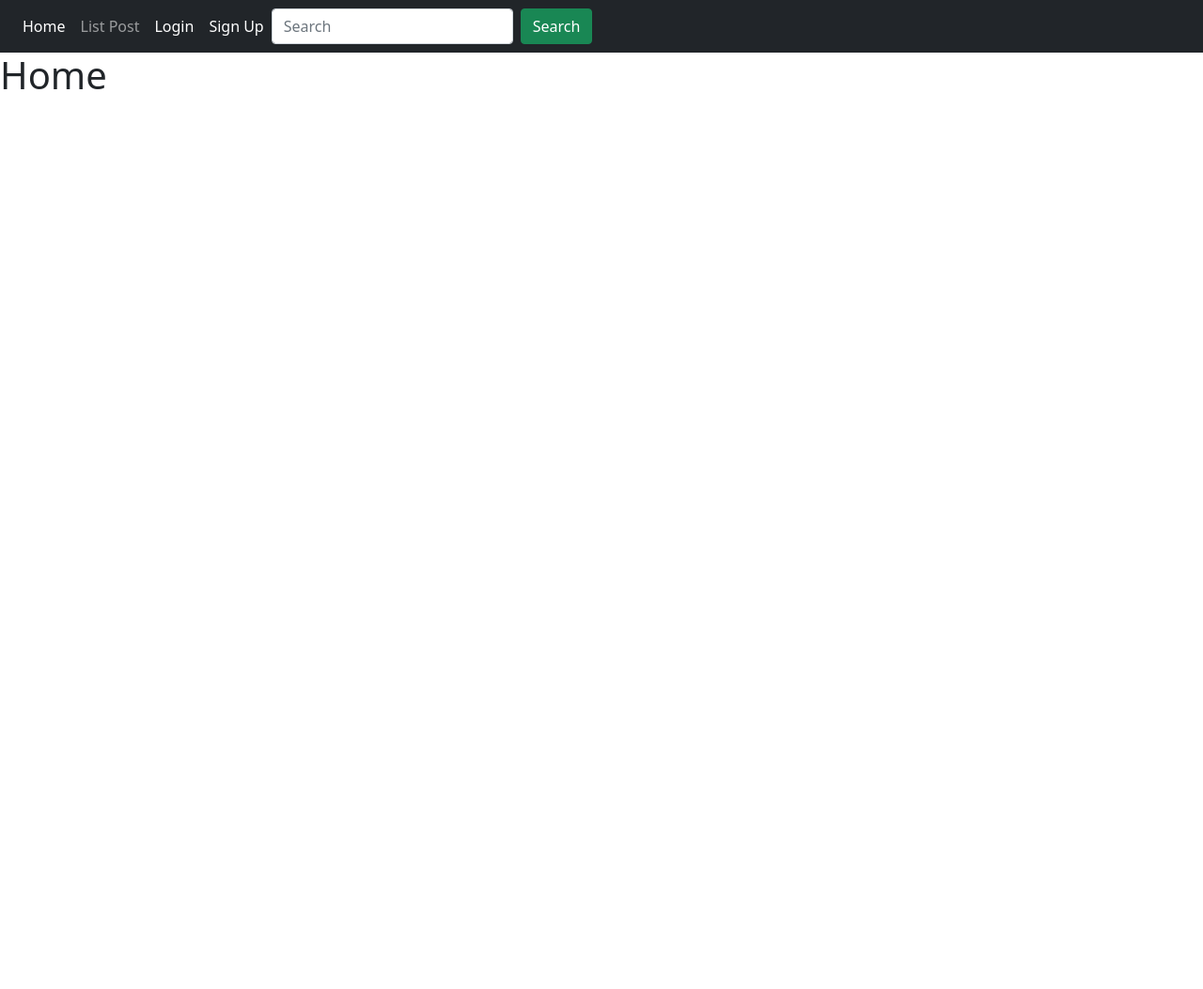
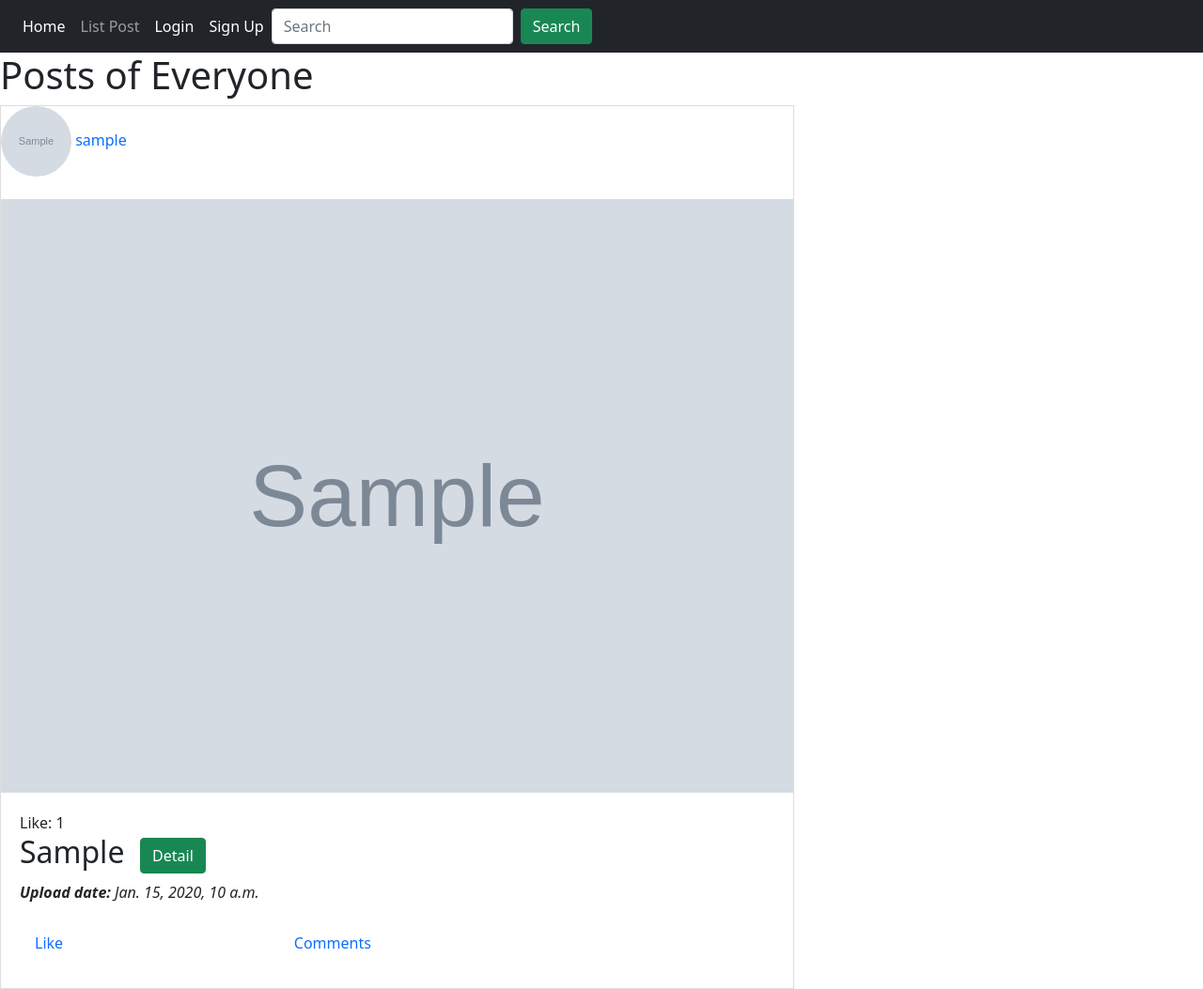
Before and after one commit to okthichiatay77/ProfileSocial, a Django app: page / in a window 1280 px wide. Shown: the whole page at 94% size. Before the commit the page ends 95 px from the top, so only its background shows below. Run offline with Django 4.2, Linux system fonts and the light colour scheme; tables that the repository leaves empty hold one stand-in row (values such as "Sample post"); grey boxes marked "Sample" are stand-in pictures; some libraries are stand-ins or nearby versions.

Commit message:
this is demo

```diff
--- a/posts/admin.py
+++ b/posts/admin.py
@@ -5,3 +5,4 @@ from .models import *
 
 admin.site.register(Post)
 admin.site.register(Like)
+admin.site.register(Comment)
--- a/posts/models.py
+++ b/posts/models.py
@@ -9,8 +9,15 @@ class Post(models.Model):
     upload_date = models.DateTimeField(auto_now_add=True)
     update_date = models.DateTimeField(auto_now=True)
 
+
     class Meta:
         ordering = ['-upload_date',]
+
+    def count_liked(self):
+        return self.liked_post.count()
+
+    def count_comments(self):
+        return self.post_comment.count()
 
 class Like(models.Model):
     post = models.ForeignKey(Post, on_delete=models.CASCADE, related_name='liked_post')
@@ -19,3 +26,10 @@ class Like(models.Model):
 
     def __str__(self):
         return "{} : {}".format(self.user, self.post)
+
+
+class Comment(models.Model):
+    post = models.ForeignKey(Post, on_delete=models.CASCADE, related_name='post_comment')
+    user = models.ForeignKey(User, on_delete=models.CASCADE, related_name='user_comment')
+    content = models.CharField(max_length=2000)
+    date_created = models.DateTimeField(auto_now_add=True)
--- a/posts/templates/posts/home.html
+++ b/posts/templates/posts/home.html
@@ -6,5 +6,45 @@
 {% endblock %}
 
 {% block content %}
-    <h1>Home</h1>
+    <h1>Posts of Everyone</h1>
+<div class="row">
+    <div class="col-sm-8">
+        {% for post in posts %}
+            <div style="border: 1px solid #ddd">
+                <div>
+                    {% if post.author.user_profile.profile_pic %}
+                        <img src="/media/{{ post.author.user_profile.profile_pic }}" width="75px" height="75px" class="rounded-circle">
+                        <a style="text-decoration: none;" href="{% url 'accounts:user' username=post.author %}">{{ post.author }}</a>
+                    {% else %}
+                        <img src="/media/profile_pics/m.jpg" width="75px" height="75px" class="rounded-circle">
+                        <a style="text-decoration: none;" href="{% url 'accounts:user' username=post.author %}">{{ post.author }}</a>
+                    {% endif %}
+                    <br>
+                </div>
+                <br>
+                <img src="/media/{{ post.image }}" width=" 100%">
+                <div style="padding: 20px;">
+                    Like: {{ post.count_liked }}
+                    <h2>{{ post.caption }}&nbsp;&nbsp;<a href="{% url 'posts:detail_post' pk=post.pk %}"><button class="btn btn-success">Detail</button></a></h2>
+                    <i><strong>Upload date:</strong> {{ post.upload_date }}</i>
+                    <div class="row">
+                        <div class="col-sm-4">
+                            {% if post.pk in liked_post_list %}
+                                <a class="nav-link" href="{% url 'posts:unliked' pk=post.pk %}" target="_parent"><i class="fa-solid fa-thumbs-down" style="font-size: 36px;"></i>UnLike</a>
+                            {% else %}
+                                <a class="nav-link" href="{% url 'posts:liked' pk=post.pk %}" target="_parent"><i class="fa-solid fa-thumbs-up" style="font-size: 36px;"></i>Like</a>
+                            {% endif %}
+                        </div>
+                        <div class="col-sm-4">
+                            <a class="col-sm-9 nav-link"><i class="fa-solid fa-comments" style="font-size: 36px;
+                               text-decoration: none;"></i>Comments</a>
+                        </div>
+                    </div>
+
+
+                </div>
+            </div>
+        {% endfor %}
+    </div>
+</div>
 {% endblock %}
--- a/posts/urls.py
+++ b/posts/urls.py
@@ -8,4 +8,5 @@ urlpatterns = [
     path('list_post/', list_post, name='list_post'),
     path('liked/<int:pk>/', liked, name='liked'),
     path('unliked/<int:pk>/', unliked, name='unliked'),
+    path('detail/<int:pk>/', detail_post, name='detail_post'),
 ]
--- a/posts/views.py
+++ b/posts/views.py
@@ -4,13 +4,15 @@ from .models import Post
 from django.http import HttpResponseRedirect
 from django.contrib.auth.models import User
 # Create your views here.
-from .models import Post, Like
+from .models import Post, Like, Comment
 from django.contrib.auth.decorators import login_required
 from accounts.models import Follow, UserProfile
+from .forms import CommentForm
 
 
 def home(request):
-    return render(request, 'posts/home.html')
+    posts = Post.objects.all()
+    return render(request, 'posts/home.html', context={'posts':posts})
 
 @login_required
 def list_post(request):
@@ -46,3 +48,15 @@ def unliked(request, pk):
     already_liked = Like.objects.filter(post=post, user=request.user)
     already_liked.delete()
     return HttpResponseRedirect(reverse('posts:list_post'))
+
+
+def detail_post(request, pk):
+    post = Post.objects.get(pk=pk)
+    comments = Comment.objects.all()
+    if request.method == 'POST':
+        content = request.POST['content']
+        comment = Comment.objects.create(post=post, user=request.user, content=content)
+        comment.save()
+        return HttpResponseRedirect(reverse('posts:detail_post', kwargs={'pk':pk}))
+
+    return render(request, 'posts/detail_post.html', context={'post':post,'comments':comments})
```
Also changed, not shown: posts/forms.py (+9 -1 lines), posts/templates/posts/detail_post.html (added, +83 -0 lines), posts/templates/posts/list_post.html (+23 -11 lines), posts/migrations/0003_comment.py (added).
